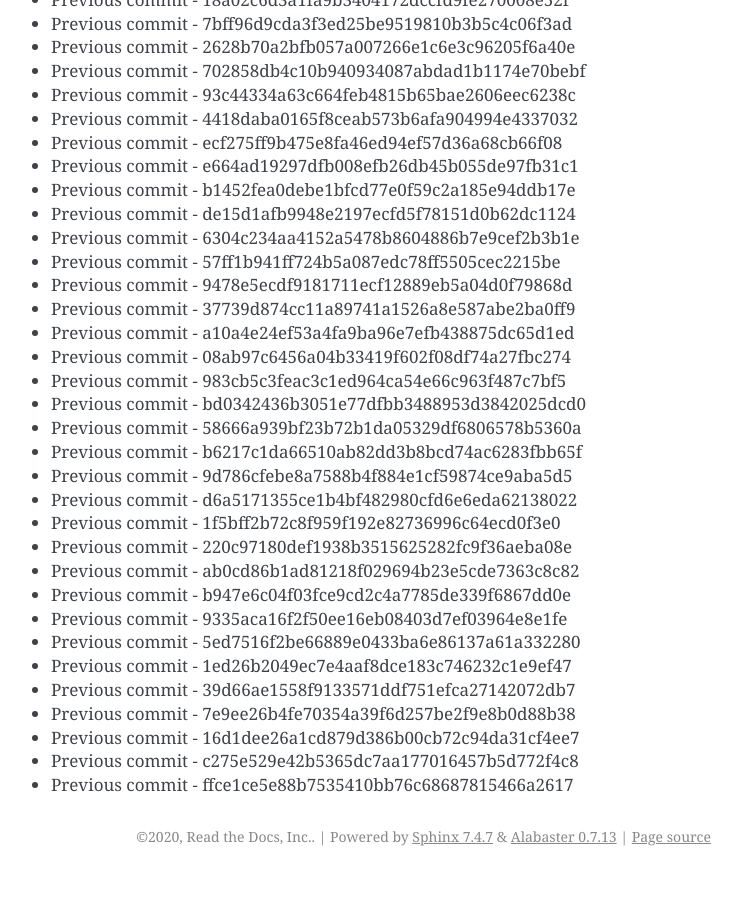
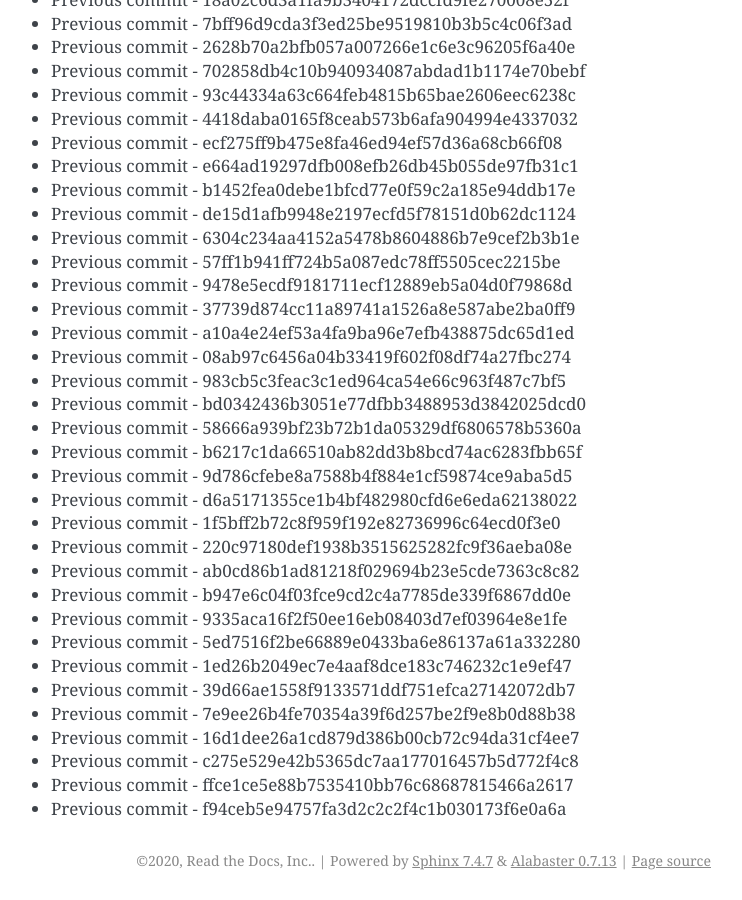
Before and after one commit to readthedocs/rtd-git-stresstest, a Sphinx documentation site: the page built from docs/updates.rst, in a window 1280 px wide and 900 px high, scrolled down 13387 px. Shown: the whole window, without its empty margins (399-1141 px from the left). Built offline with Sphinx 7.4.7, drawn with Linux system fonts in a browser that asks for light colours; before the commit the page ends 14263 px from its top, so only the background shows below that.

Commit message:
Generating commit from previous: f94ceb5e94757fa3d2c2c2f4c1b030173f6e0a6a

```diff
--- a/docs/updates.rst
+++ b/docs/updates.rst
@@ -594,3 +594,4 @@ It can be tested for any performance characteristics.
 * Previous commit - 16d1dee26a1cd879d386b00cb72c94da31cf4ee7
 * Previous commit - c275e529e42b5365dc7aa177016457b5d772f4c8
 * Previous commit - ffce1ce5e88b7535410bb76c68687815466a2617
+* Previous commit - f94ceb5e94757fa3d2c2c2f4c1b030173f6e0a6a
```
